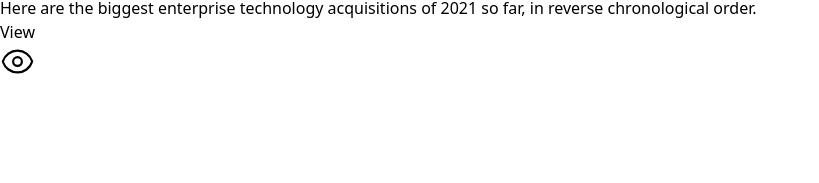
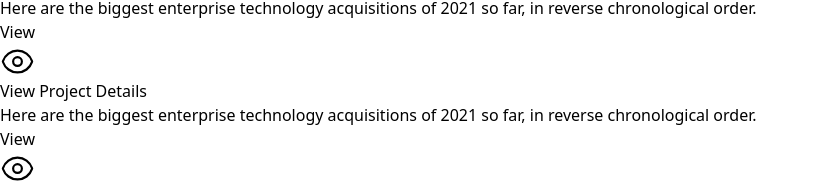
Before and after one commit to EldhoseBabu30/Performance-Tracker, a React (Vite) app: page /hr-home in a window 1280 px wide. Shown: the part 872-1055 px from the top of the page, without its empty margins (0-819 px from the left). Before the commit the page ends 951 px from the top, so only its background shows below. Built offline with nearby package versions, Linux system fonts and the light colour scheme.

Commit message:
projectdetails

```diff
--- a/src/App.jsx
+++ b/src/App.jsx
@@ -11,6 +11,7 @@ import TeamLeadProfile from './pages/TL-Profile/TeamLeadProfile';
 import EmpRegister from './pages/Register/EmpRegister';
 import './App.css';
 import ProjectRegister from './pages/Register/ProjectRegister';
+import ProjectDetails from './pages/Project/ProjectDetails';
 
 const App = () => {
   const [isLoggedIn, setIsLoggedIn] = useState(true);
@@ -29,6 +30,7 @@ const App = () => {
           <Route path="/tl-profile" element={<TeamLeadProfile />} />
           <Route path="/emp-register" element={<EmpRegister />} />
           <Route path="/register-project" element={<ProjectRegister />} />
+          <Route path="/project-details" element={<ProjectDetails />} />
 
         </Routes>
       </BrowserRouter>
--- a/src/pages/Hr-Home/HrHome.jsx
+++ b/src/pages/Hr-Home/HrHome.jsx
@@ -135,6 +135,45 @@ const HrHome = () => {
             </div>
           </div>
           {/* Add more cards here if needed */}
+          <div className="max-w-sm bg-white border border-gray-200 rounded-lg shadow dark:bg-gray-800 dark:border-gray-700">
+            <div className="p-6">
+              <h5 className="mb-2 text-2xl font-bold tracking-tight text-gray-900 dark:text-white">
+                View Project Details
+              </h5>
+              <p className="font-normal text-gray-700 dark:text-gray-400">
+                Here are the biggest enterprise technology acquisitions of 2021
+                so far, in reverse chronological order.
+              </p>
+              <Link to="/project-details">
+
+              <button
+                type="button"
+                className="mt-4 bg-green-700 hover:bg-green-800 focus:ring-4 focus:ring-green-300 text-white font-medium rounded-lg text-sm flex items-center px-6 py-2.5"
+              >
+                <span>View</span>
+                <svg
+                  xmlns="http://www.w3.org/2000/svg"
+                  fill="none"
+                  viewBox="0 0 24 24"
+                  strokeWidth={1.5}
+                  stroke="currentColor"
+                  className="w-6 h-6 ml-2"
+                >
+                  <path
+                    strokeLinecap="round"
+                    strokeLinejoin="round"
+                    d="M2.036 12.322a1.012 1.012 0 0 1 0-.639C3.423 7.51 7.36 4.5 12 4.5c4.638 0 8.573 3.007 9.963 7.178.07.207.07.431 0 .639C20.577 16.49 16.64 19.5 12 19.5c-4.638 0-8.573-3.007-9.963-7.178Z"
+                  />
+                  <path
+                    strokeLinecap="round"
+                    strokeLinejoin="round"
+                    d="M15 12a3 3 0 1 1-6 0 3 3 0 0 1 6 0Z"
+                  />
+                </svg>
+              </button>
+              </Link>
+            </div>
+          </div>
         </div>
       </div>
     </div>
--- /dev/null
+++ b/src/pages/Project/ProjectDetails.jsx
@@ -0,0 +1,38 @@
+import React from "react";
+
+
+const ProjectDetails = ({ projects }) => {
+  return (
+    <div className="mt-8">
+      <h1 className="text-2xl font-semibold mb-4">Registered Projects</h1>
+      <table className="min-w-full bg-white border border-gray-300">
+        <thead>
+          <tr>
+            <th className="py-2 px-4 border-b">Project Title</th>
+            <th className="py-2 px-4 border-b">From</th>
+            <th className="py-2 px-4 border-b">Due</th>
+            <th className="py-2 px-4 border-b">Team Lead</th>
+            <th className="py-2 px-4 border-b">Employees</th>
+            <th className="py-2 px-4 border-b">Description</th>
+          </tr>
+        </thead>
+        <tbody>
+          {projects.map((project, index) => (
+            <tr key={index}>
+              <td className="py-2 px-4 border-b">{project.title}</td>
+              <td className="py-2 px-4 border-b">{project.from}</td>
+              <td className="py-2 px-4 border-b">{project.due}</td>
+              <td className="py-2 px-4 border-b">{project.teamLead.label}</td>
+              <td className="py-2 px-4 border-b">
+                {project.employees.map((employee) => employee.label).join(", ")}
+              </td>
+              <td className="py-2 px-4 border-b">{project.description}</td>
+            </tr>
+          ))}
+        </tbody>
+      </table>
+    </div>
+  );
+};
+
+export default ProjectDetails;
--- a/src/pages/Register/EmpRegister.jsx
+++ b/src/pages/Register/EmpRegister.jsx
@@ -33,7 +33,7 @@ const EmpRegister = () => {
   };
 
   return (
-    <div className="min-h-screen flex justify-center items-center bg-gray-100">
+    <div className="max-w-md mx-auto mt-10 p-6 bg-white rounded-lg shadow-md border border-gray-300">
         <div className="max-w-md w-full p-8 bg-white rounded-lg shadow-lg">
       <h2 className="text-2xl font-bold text-gray-900 text-center mb-6">Employee Registration</h2>
       <form onSubmit={handleRegistration} className="space-y-6">
--- a/src/pages/Register/ProjectRegister.jsx
+++ b/src/pages/Register/ProjectRegister.jsx
@@ -1,7 +1,9 @@
 import React, { useState } from "react";
+
 import Select from "react-select";
 
 const ProjectRegister = () => {
+
   const [selectedTeamLead, setSelectedTeamLead] = useState(null);
   const [selectedEmployees, setSelectedEmployees] = useState([]);
 
@@ -33,7 +35,7 @@ const ProjectRegister = () => {
   const handleSubmit = (event) => {
     event.preventDefault();
 
-    console.log("Form submitted!");
+
   };
 
   return (
```
